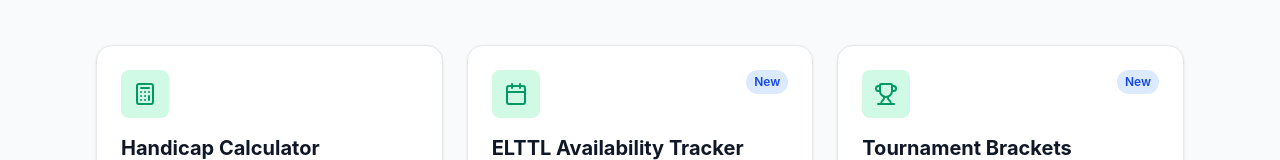
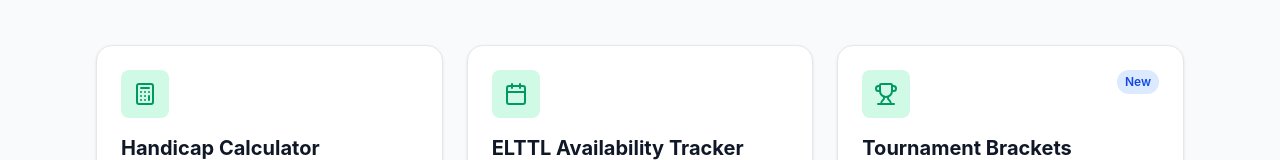
Before and after one commit to chamika/tt, a SvelteKit app in the folder frontend/: page / in a window 1280 px wide. Shown: the part 244-404 px from the top of the page. Built offline with nearby package versions, Linux system fonts and the light colour scheme.

Commit message:
chore: drop the New badge from the availability tracker card

```diff
--- a/frontend/src/routes/+page.svelte
+++ b/frontend/src/routes/+page.svelte
@@ -27,7 +27,6 @@
 			description="Coordinate your ELTTL league matches with your team."
 			icon="Calendar"
 			href="/availability"
-			badge="New"
 		/>
 
 		<ToolCard
```
